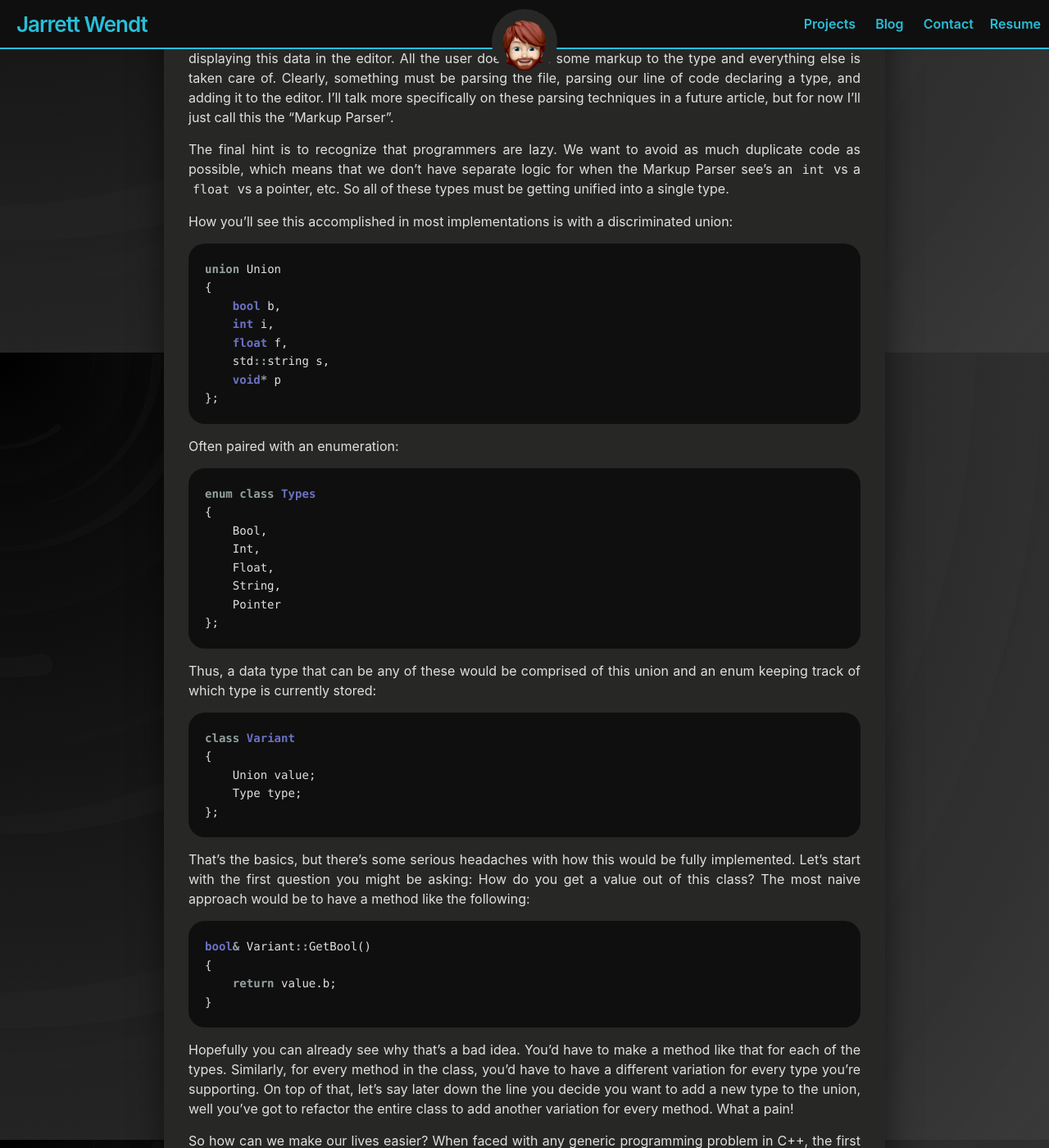
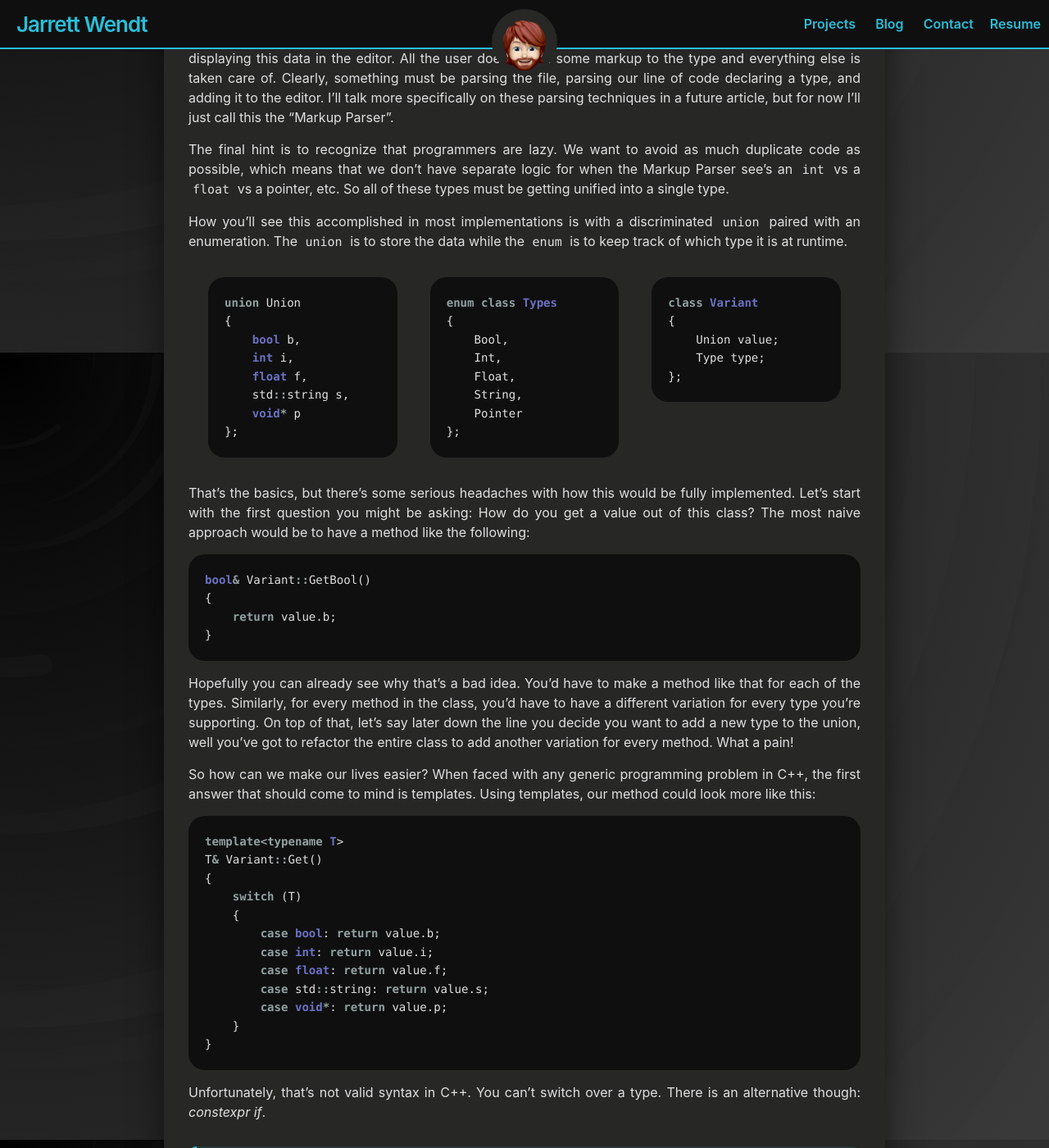
Before and after one commit to JarrettWendt/JarrettWendt.github.io, a Jekyll site: the page built from collections/_custom_engine/2020-05-20-VisitingVariantVectors.md, in a window 1280 px wide and 1400 px high, scrolled down 530 px. Shown: the whole window at 82% size. Built offline with Jekyll 4.4.1, drawn with Linux system fonts in a browser that asks for light colours.

````diff
--- a/_sass/_base.scss
+++ b/_sass/_base.scss
@@ -28,8 +28,8 @@ body {
 	text-align: justify;
 
 	// font
-	font: $base-font-weight #{$base-font-size}/#{$base-line-height} $base-font-family;
-	color:$base-font-color;
+	font: $base-font-weight #{$base-font-size} / #{$base-line-height} $base-font-family;
+	color: $base-font-color;
 	-webkit-text-size-adjust: 100%;
 	-webkit-font-feature-settings: "kern" 1;
 	-moz-font-feature-settings: "kern" 1;
--- a/collections/_custom_engine/2020-05-20-VisitingVariantVectors.md
+++ b/collections/_custom_engine/2020-05-20-VisitingVariantVectors.md
@@ -20,8 +20,10 @@ The next hint is to recognize that the user isn't actually creating any code tha
 
 The final hint is to recognize that programmers are lazy. We want to avoid as much duplicate code as possible, which means that we don't have separate logic for when the Markup Parser see's an `int` vs a `float` vs a pointer, etc. So all of these types must be getting unified into a single type.
 
-How you'll see this accomplished in most implementations is with a discriminated union:
-```c++
+How you'll see this accomplished in most implementations is with a discriminated `union` paired with an enumeration. The `union` is to store the data while the `enum` is to keep track of which type it is at runtime.
+<div class="row">
+<div class="column" style="flex: 33%">
+{% highlight C++ %}
 union Union
 {
 	bool b,
@@ -30,9 +32,11 @@ union Union
 	std::string s,
 	void* p
 };
-```
-Often paired with an enumeration:
-```c++
+{% endhighlight %}
+</div>
+
+<div class="column" style="flex: 33%">
+{% highlight C++ %}
 enum class Types
 {
 	Bool,
@@ -41,15 +45,19 @@ enum class Types
 	String,
 	Pointer
 };
-```
-Thus, a data type that can be any of these would be comprised of this union and an enum keeping track of which type is currently stored:
-```c++
+{% endhighlight %}
+</div>
+
+<div class="column" style="flex: 33%">
+{% highlight C++ %}
 class Variant
 {
 	Union value;
 	Type type;
 };
-```
+{% endhighlight %}
+</div>
+</div>
 
 That's the basics, but there's some serious headaches with how this would be fully implemented. Let's start with the first question you might be asking: How do you get a value out of this class? The most naive approach would be to have a method like the following:
 ```c++
````
Also changed, not shown: collections/_custom_engine/2020-06-05-ReflectionInC++.md (added, +132 -0 lines), assets/images/darth_kermit.png (added).
